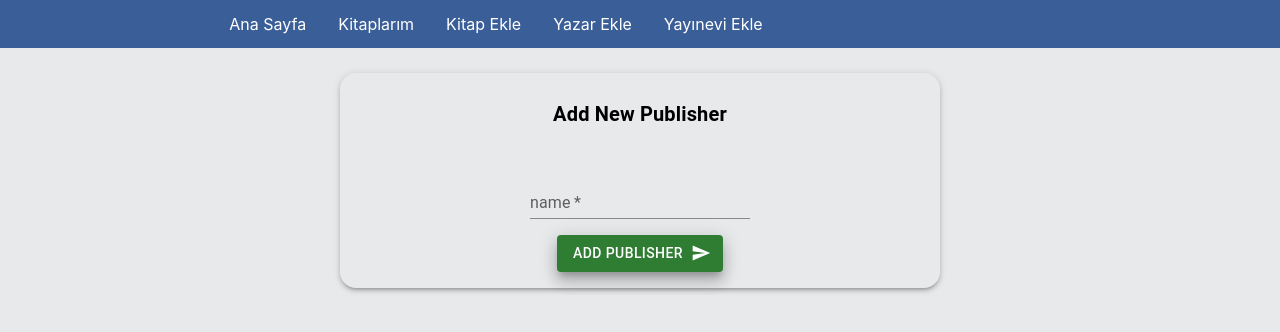
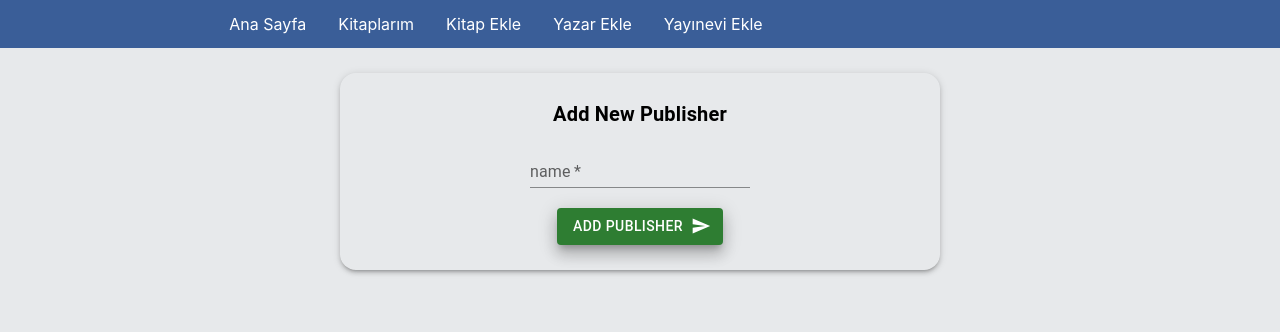
Before and after one commit to mmervanakbulut/kitaplik-app, a React (Create React App) app: page /addPublisher in a window 1280 px wide. Shown: the top 332 px of the page. Built offline with nearby package versions, Linux system fonts and the light colour scheme.

Commit message:
a small fix

```diff
--- a/src/components/Operations/AddPublisher.js
+++ b/src/components/Operations/AddPublisher.js
@@ -60,7 +60,7 @@ export default function AddAuthor() {
           typography: "h6",
           fontWeight: "bold",
           textAlign: "center",
-          padding: "25px",
+          padding: "25px 10px 10px 10px",
         }}
       >
         Add New Publisher
@@ -73,13 +73,13 @@ export default function AddAuthor() {
       )}
       <Box
         component="form"
-        sx={{ padding: "16px", textAlign: "center" }}
+        sx={{ paddingBottom: "25px", textAlign: "center" }}
         onSubmit={handleSubmit}
       >
         <Box>
           {/* <label htmlFor="name">Publisher Name:</label> */}
           <TextField
-            sx={{ paddingBottom: "16px" }}
+            sx={{ paddingBottom: "20px" }}
             value={name}
             label="name"
             variant="standard"
```
